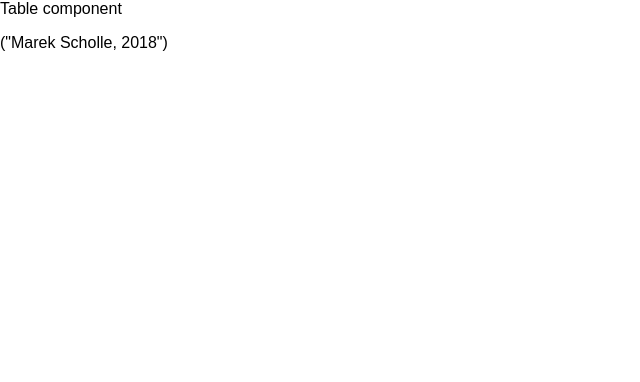
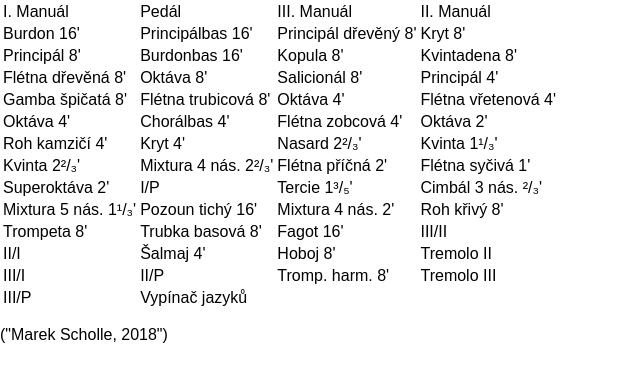
Before and after one commit to marekscholle/setzer, a React (Create React App) app: page / in a window 1280 px wide. Shown: the top 382 px of the page, without its empty margins (0-640 px from the left). Built offline with nearby package versions, Linux system fonts and the light colour scheme.

Commit message:
table draft, without any functionality

```diff
--- a/src/components/Table.tsx
+++ b/src/components/Table.tsx
@@ -1,12 +1,45 @@
+import { Range } from 'immutable';
 import * as React from 'react';
-// import { Organ } from "../types/Organ";
 
-// export interface IProps {
-//   //organ: Organ
-// }
+import { Organ, StopsGroup } from '../types/Organ';
 
-export const Table = () => (
-  <div>
-    Table component
-  </div>
+export interface Props {
+  organ: Organ;
+}
+
+export const Table = ({ organ }: Props) => (
+  <table>
+    <thead>
+      <tr>
+        {organ.groups.map((group: StopsGroup, index: number) => (
+          <td
+            key={index}
+          >
+            {group.name}
+          </td>
+        ))}
+      </tr>
+    </thead>
+    <tbody>
+      {Range(0, organ.groups.map((s: StopsGroup) => s.stops.size).max()).map((row: number) => (
+        <tr
+          key={row}
+        >
+          {organ.groups
+          .map((group: StopsGroup, index) => {
+            const stop = (row < group.stops.size) ? group.stops.get(row) : null;
+            if (stop !== null) {
+              return <td
+                key={stop.index}
+              >
+                {stop.name}
+              </td>;
+            } else {
+              return undefined;
+            }
+          })}
+        </tr>
+      ))}
+    </tbody>
+  </table>
 );
--- a/src/containers/Table.ts
+++ b/src/containers/Table.ts
@@ -3,8 +3,9 @@ import { connect } from 'react-redux';
 import { Table } from '../components/Table';
 import { StoreState } from '../types/StoreState';
 
-function mapStateToProps({ }: StoreState) {
+function mapStateToProps({ organ }: StoreState) {
   return {
+    organ,
   };
 }
 
--- a/src/index.tsx
+++ b/src/index.tsx
@@ -7,12 +7,14 @@ import App from './components/App';
 import './index.css';
 import { reducer } from './reducers';
 import registerServiceWorker from './registerServiceWorker';
+import { MartinuHallOrgan } from './types/MartinuHallOrgan';
 import { StoreState } from './types/StoreState';
 
 const store: Store<StoreState> = createStore(
   reducer,
   {
     index: 1,
+    organ: new MartinuHallOrgan(),
   },
 );
 
--- a/src/types/StoreState.ts
+++ b/src/types/StoreState.ts
@@ -1,9 +1,9 @@
-// import { Organ } from './Organ'
+import { Organ } from './Organ';
 // import { Memory } from './Memory'
 // import { Combination } from './Combination'
 
 export interface StoreState {
-  // organ: Organ,
+  organ: Organ;
   // memory: Memory,
   // combination: Combination,
   index: number;
--- a/tslint.json
+++ b/tslint.json
@@ -4,7 +4,8 @@
     "quotemark": [true, "single", "avoid-escape"],
     "interface-name": [true, "never-prefix"],
     "member-access": [true, "no-public"],
-    "arrow-parens": [true, "ban-single-arg-parens"]
+    "arrow-parens": [true, "ban-single-arg-parens"],
+    "jsx-no-multiline-js": false
   },
   "linterOptions": {
     "exclude": [
```
